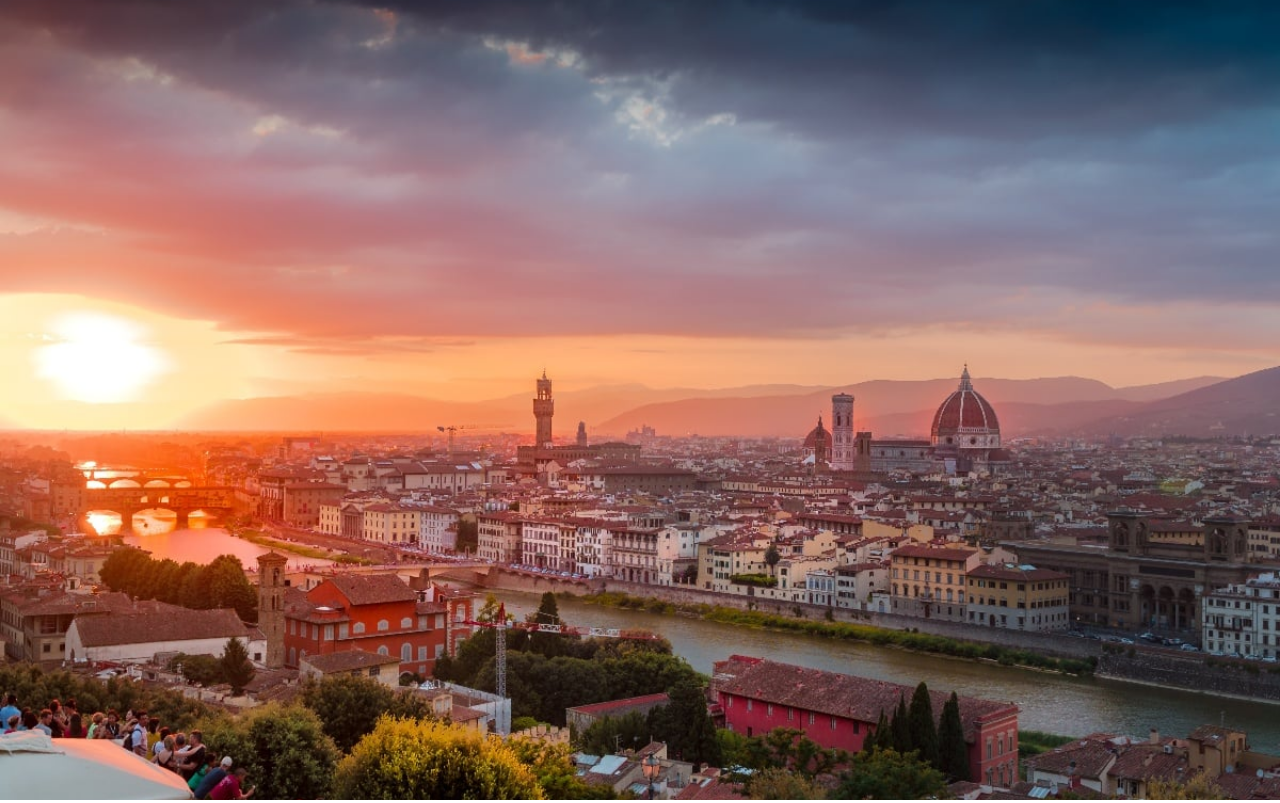
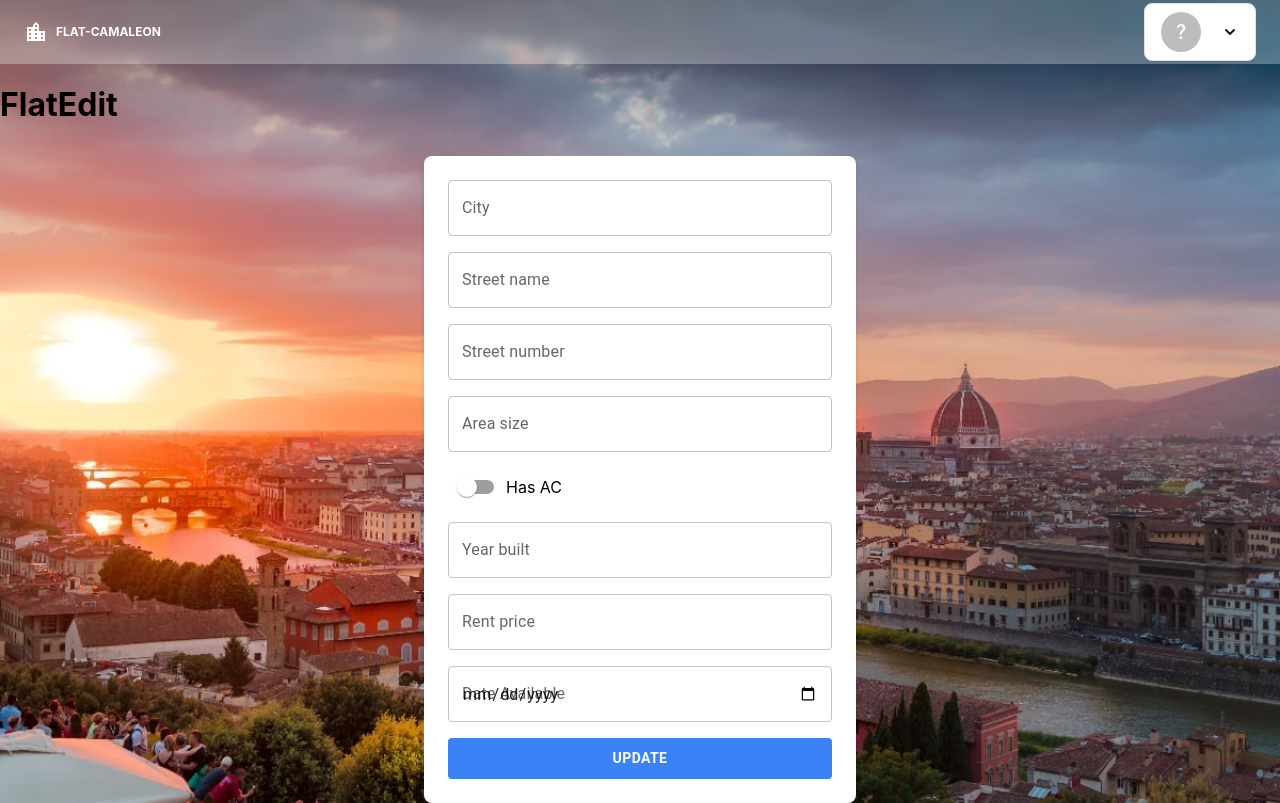
Before and after one commit to KrugerProjectsX/react-flat-camaleon, a React (Create React App) app: page /flats/edit/1 in a window 1280 px wide. Before the commit this address had no page. Built offline with nearby package versions, Linux system fonts and the light colour scheme; no server answers; the database is empty.

Commit message:
edit flats

```diff
--- a/src/App.js
+++ b/src/App.js
@@ -7,6 +7,7 @@ import AddFlat from "./pages/AddFlat";
 import Flats from "./pages/Flats";
 import Profile from "./pages/Profile";
 import ProfileUpdate from "./pages/ProfileUpdate";
+import FlatUpdate from './pages/FlatUpdate';
 import Register from "./pages/Register";
 import MyFlats from "./pages/MyFlats";
 import Users from "./pages/Users";
@@ -31,7 +32,7 @@ function App() {
           <Route path={"/users"} element={<Users/>}/>
           <Route path={"/my-favorites-flats"} element={<FlatsFavorites/>}/>
           <Route path={"/flat/:id"} element={<Flat/>} />
-          <Route path={"/flat/edit/:id"} element={<FlatEdit/>} />
+          <Route path={"/flats/edit/:id"} element={<FlatEdit/>} />
 
       </Routes>
   );
--- a/src/components/FlatForm.js
+++ b/src/components/FlatForm.js
@@ -47,31 +47,37 @@ export default function FlatForm({type, id}) {
     const handleSubmit = async (e) => {
         e.preventDefault();
 
-        const flat = {
+        const flatData = {
             city: city.current.value,
             streetName: streetName.current.value,
             streetNumber: streetNumber.current.value,
             areaSize: parseInt(areaSize.current.value),
             hasAc: hasAc.current.checked,
-            yearBuilt: yearBuilt.current.value,
-            rentPrice: rentPrice.current.value,
+            yearBuilt: parseInt(yearBuilt.current.value),
+            rentPrice: parseInt(rentPrice.current.value),
             dateAvailable: dateAvailable.current.value,
             user: JSON.parse(localStorage.getItem('user_logged'))
         }
+
         if (type === 'create') {
-            await addDoc(ref, flat);
-            navigate('/flats', { replace: false });
+            await addDoc(ref, flatData);
+            navigate('/flats');
+        } else if (type === 'update' && refFlat) {
+            await updateDoc(refFlat, flatData);
+            navigate('/flats');
         }
-        if (type === 'update') {
-            await updateDoc(refFlat, flatSend);
-          }
+    };
 
-    }
     const getFlatData = async () => {
         const dataFlat = await getDoc(refFlat);
         const responseFlat = { ...dataFlat.data() };
         setFlat(responseFlat);
         setFlatLoaded(true);
+    }
+
+
+    if (type === 'update') {
+        let nameButton = 'Update'
     }
 
     const processData = async () => {
@@ -105,6 +111,9 @@ export default function FlatForm({type, id}) {
                     Add Flat
                 </Button> }
                 {/*TODO: Add the update button*/}
+                { type ==='update' && <Button type="submit" className="w-full bg-blue-500 hover:bg-blue-700 text-white font-bold py-2 px-4 rounded">
+                    Update
+                </Button> }
             </> : <p>Loading...</p>}
 
         </Box>
--- /dev/null
+++ b/src/pages/FlatUpdate.js
@@ -0,0 +1,19 @@
+import React from 'react'
+import FlatForm from '../components/FlatForm';
+import {useParams} from "react-router-dom";
+import Header from "../components/Header";
+export default function FlatUpdate() {
+    let { flatId }  = useParams();
+    if (flatId === undefined) {
+        flatId = null;
+
+    }
+  return (
+    <>
+        <Header/>
+        <div>Flat Update</div>
+        <FlatForm type={'update'} userId={flatId}/>
+    </>
+
+  )
+}
```
